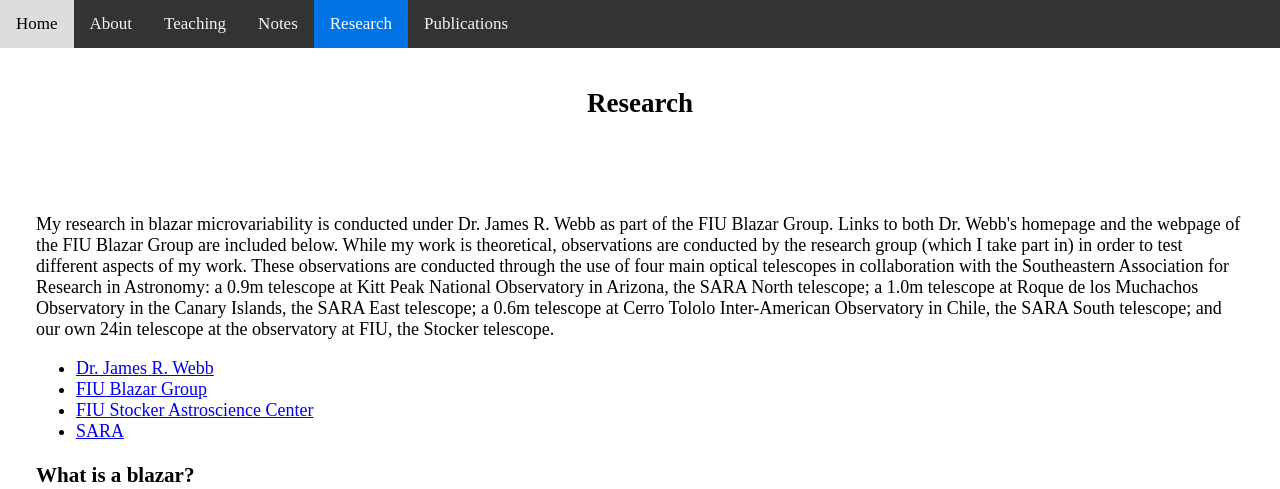
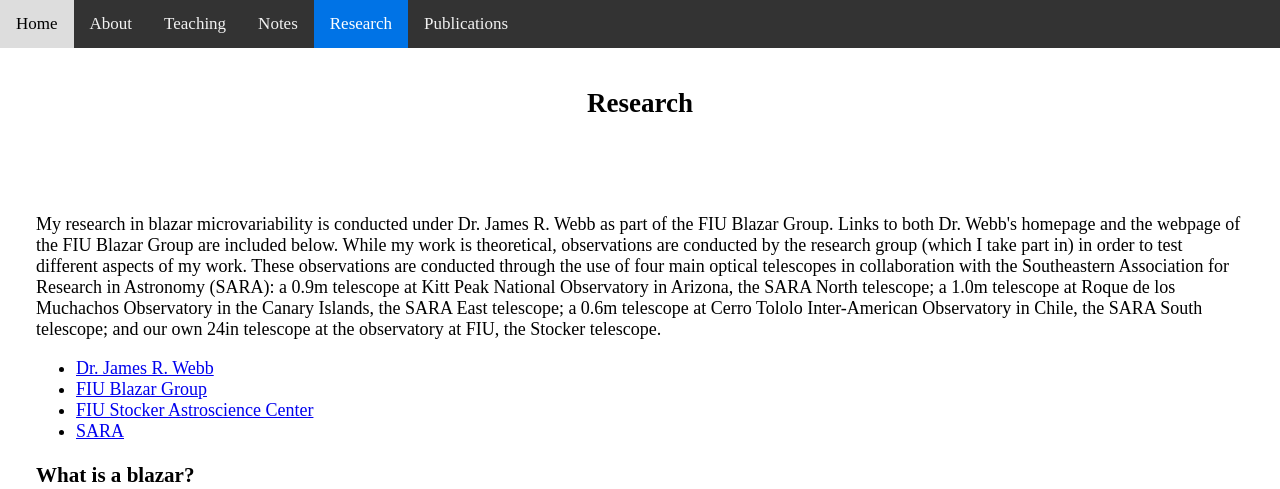
Before and after one commit to dhlaurence/dhlaurence.github.io, a Jekyll site: the page built from research.html, in a window 1280 px wide and 1400 px high, cut to the strip 0-489 px from the top of the window. Built offline with Jekyll 4.4.1, drawn with Linux system fonts in a browser that asks for light colours; some of the changed text lies outside the part shown.

Commit message:
Update research.html

```diff
--- a/research.html
+++ b/research.html
@@ -13,7 +13,7 @@
     Dr. Webb's homepage and the webpage of the FIU Blazar Group are included below. While my work is theoretical, observations
     are conducted by the research group (which I take part in) in order to test different aspects of my work. These observations are
     conducted through the use of four main optical telescopes in collaboration with the Southeastern Association for Research in
-    Astronomy: a 0.9m telescope at Kitt Peak National Observatory in Arizona, the SARA
+    Astronomy (SARA): a 0.9m telescope at Kitt Peak National Observatory in Arizona, the SARA
     North telescope; a 1.0m telescope at Roque de los Muchachos Observatory in the Canary Islands, the SARA East telescope;
     a 0.6m telescope at Cerro Tololo Inter-American Observatory in Chile, the SARA South telescope; and our own 24in telescope at
     the observatory at FIU, the Stocker telescope.
@@ -86,4 +86,8 @@
     seen if you were following the long term trend of the brightness because they average out to zero. These oscillations we refer to
     as microvariations, and the phenomenon in general we refer to as microvariability.
   </p>
+
+  <h3>
+    Coming soon: "Why we care" and "Current state of research"
+  </h3>
 </article>
```
